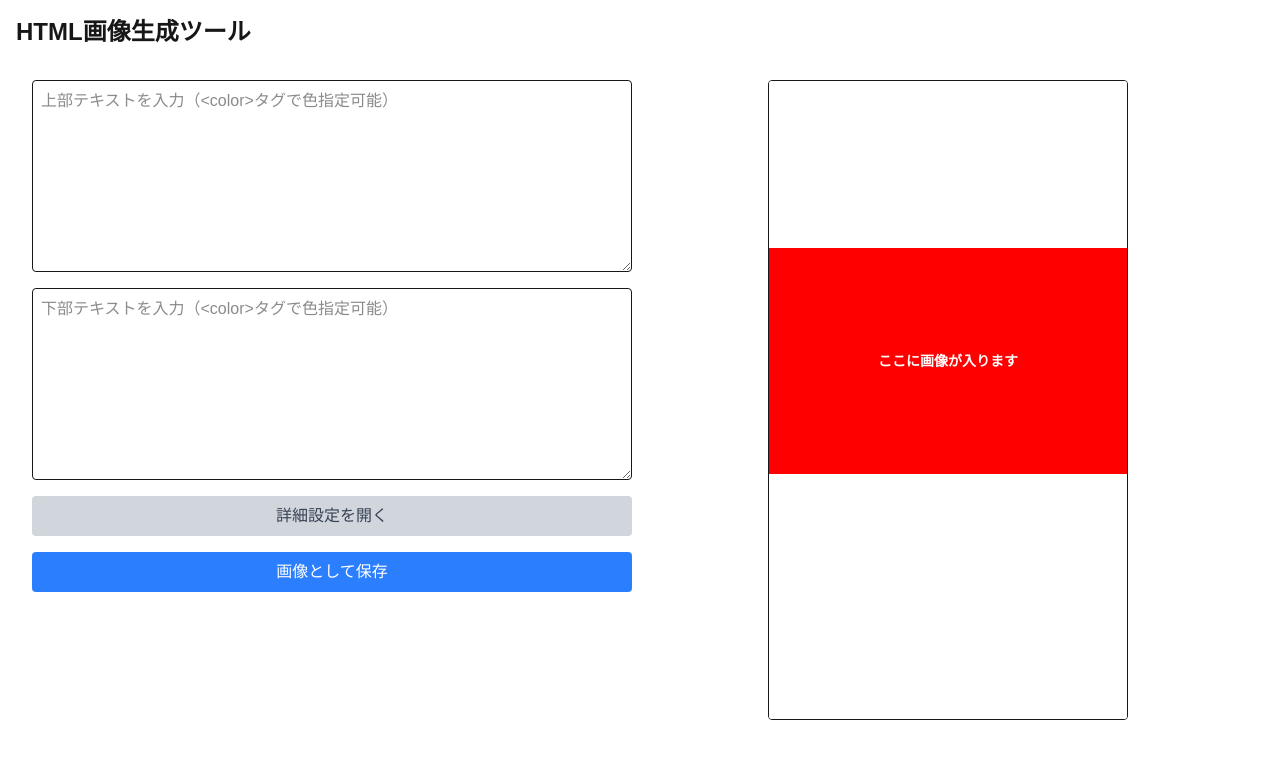
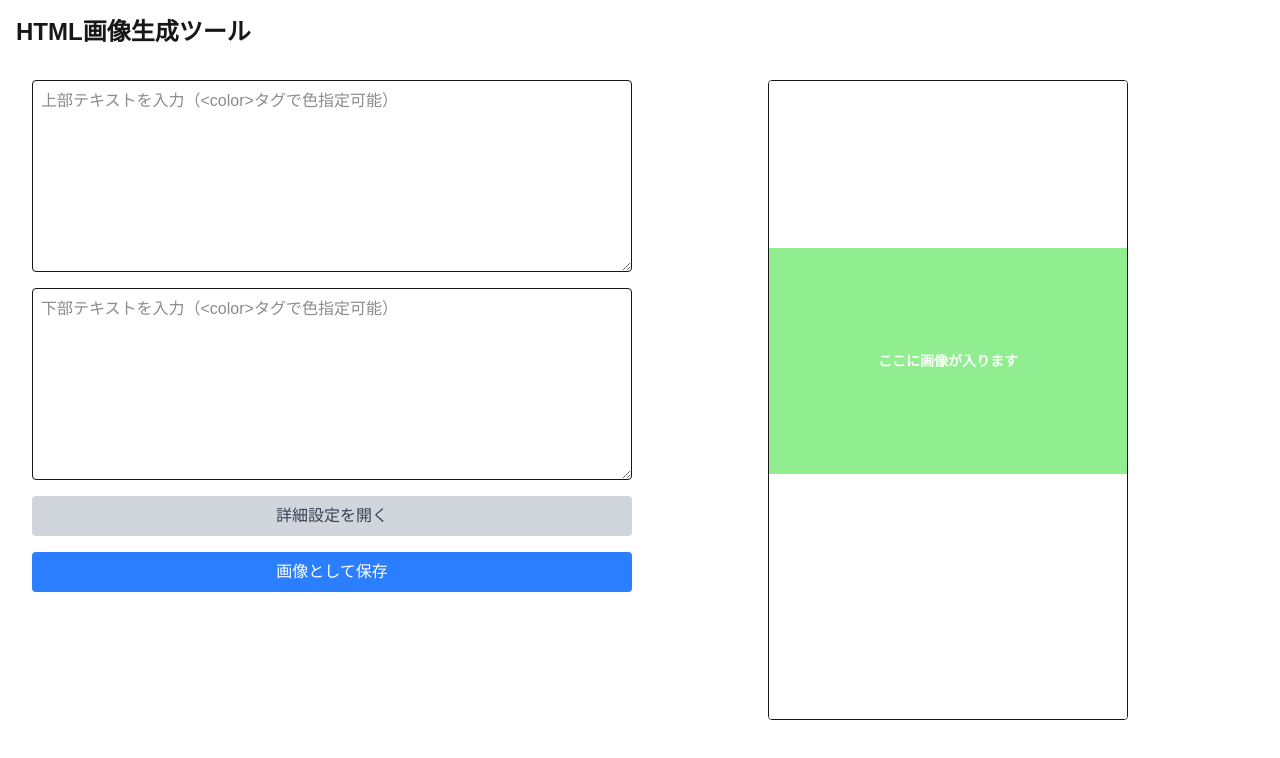
Before and after one commit to Rioto3/TextRender, a Next.js app: page / in a window 1280 px wide. Shown: the top 758 px of the page. Built offline with nearby package versions, Linux system fonts and the light colour scheme.

Commit message:
[連携仕様] (Claude) 赤領域の色を目に優しい薄い緑色に変更

```diff
--- a/src/app/components/HtmlToImageTool/page.js
+++ b/src/app/components/HtmlToImageTool/page.js
@@ -213,7 +213,7 @@ const saveAsImage = async () => {
           dangerouslySetInnerHTML={{ __html: upperHtml }}
         />
 
-        {/* 中央の赤帯 */}
+        {/* 中央の赤帯を目に優しい薄い緑色に変更 */}
         <div
           className="red-area"
           style={{
@@ -222,11 +222,11 @@ const saveAsImage = async () => {
             left: "0",
             width: "100%",
             height: `${redAreaHeight * scaleFactor}px`,
-            backgroundColor: 'red',
+            backgroundColor: '#90EE90', // 'red'から'#90EE90'（light green）に変更
             zIndex: 0
           }}
         >
-          {/* 赤い領域の中央に仮のテキスト */}
+          {/* 領域の中央に仮のテキスト */}
           <div
             style={{
               position: 'absolute',
```
